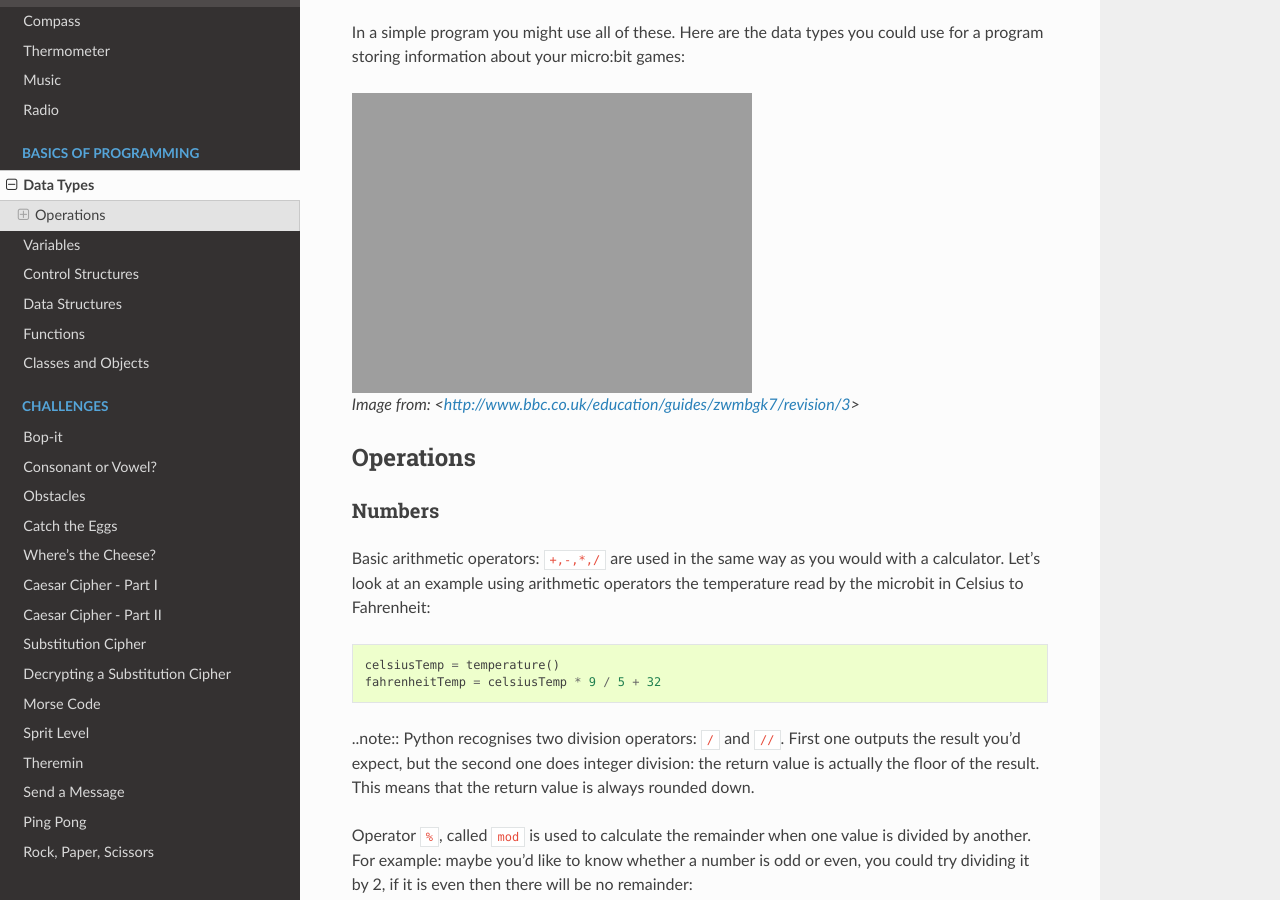
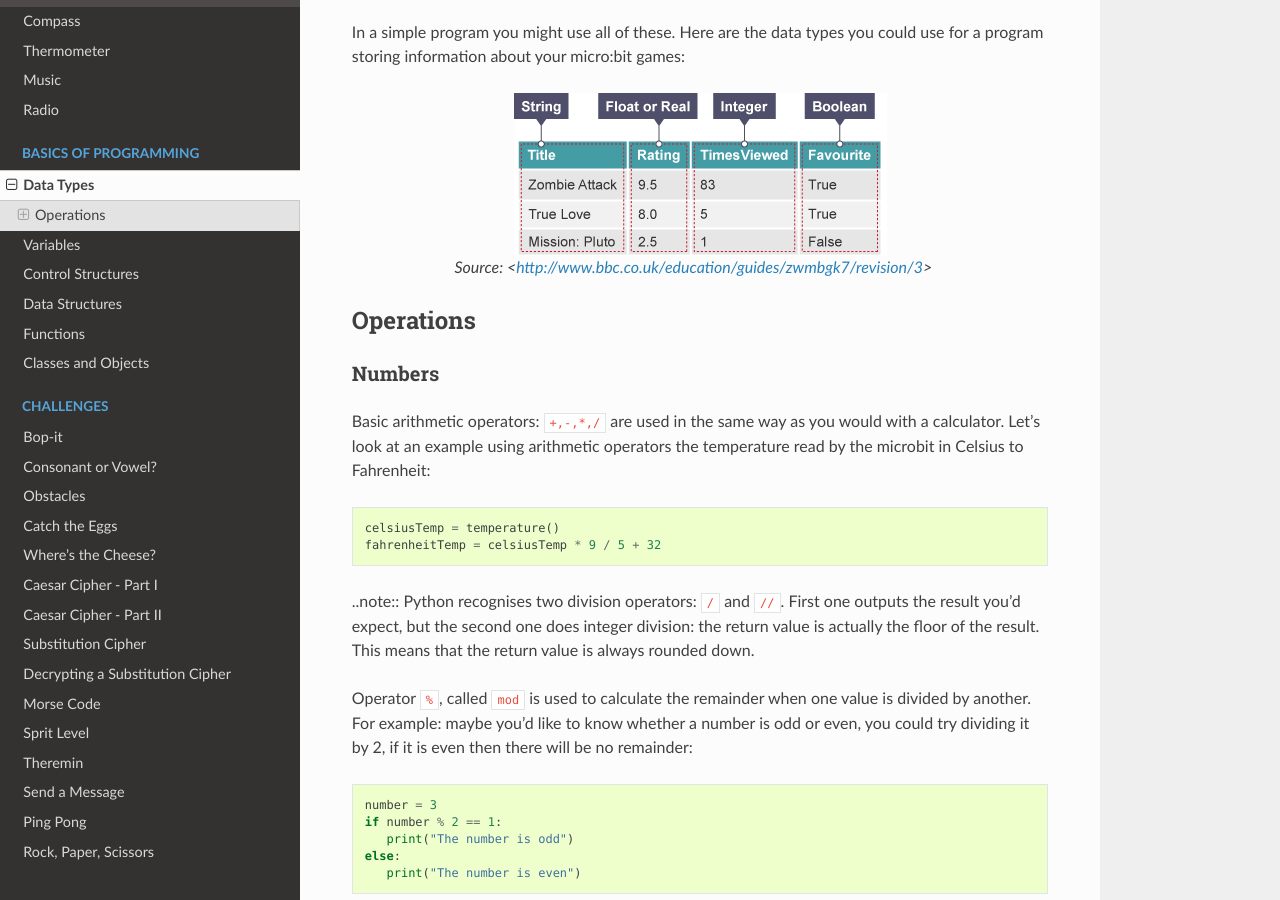
Before and after one commit to rharbird/microbit-challenges, a Sphinx documentation site: the page built from docs/source/basics/data_types.rst, in a window 1280 px wide and 900 px high, scrolled down 511 px. Built offline with Sphinx 7.4.7 and the Read the Docs theme 2.0.0, drawn with Linux system fonts in a browser that asks for light colours; pages that are not in the unit, such as notebooks, are missing from menus; some of the changed text lies outside the part shown.

Commit message:
Modify centering and captions

```diff
--- a/docs/source/basics/data_types.rst
+++ b/docs/source/basics/data_types.rst
@@ -23,9 +23,9 @@ which is why Python and most other programming languages recognise several data
 In a simple program you might use all of these. Here are the data types you could use for a program storing information about your micro:bit games:
 
 .. figure:: assets/dataTypes.png
-	:align: center
+	 :align: center
 
-    Image from: <http://www.bbc.co.uk/education/guides/zwmbgk7/revision/3>
+	 Source: <http://www.bbc.co.uk/education/guides/zwmbgk7/revision/3>
 
 
 Operations
@@ -86,8 +86,9 @@ Comparisons
 
 .. figure:: assets/booleanLogic.jpg
    :scale: 60 %
+   :align: center
 
-   Image from <http://www.bbc.co.uk/education/guides/zy9thyc/revision>
+   Source: <http://www.bbc.co.uk/education/guides/zy9thyc/revision>
 
 Comparison operations are useful to test variable values in conditional statements or loops. Here are some examples of
 comparisons written in English::
--- a/docs/source/basics/variables.rst
+++ b/docs/source/basics/variables.rst
@@ -7,8 +7,9 @@ parts: a name, a type and a value. In the figure below there are three variables
 
 .. figure:: assets/variable.jpg
    :scale: 60 %
+   :align: center
 
-   Image from: <https://developer.mozilla.org/en-US/docs/Learn/JavaScript/First_steps/Variables>
+   Source: <https://developer.mozilla.org/en-US/docs/Learn/JavaScript/First_steps/Variables>
 
 The variable ``name`` contains the string ``Bob``, the variable ``winner`` contains the value ``True`` and the variable ``score`` contains the value ``35``.
 
```
